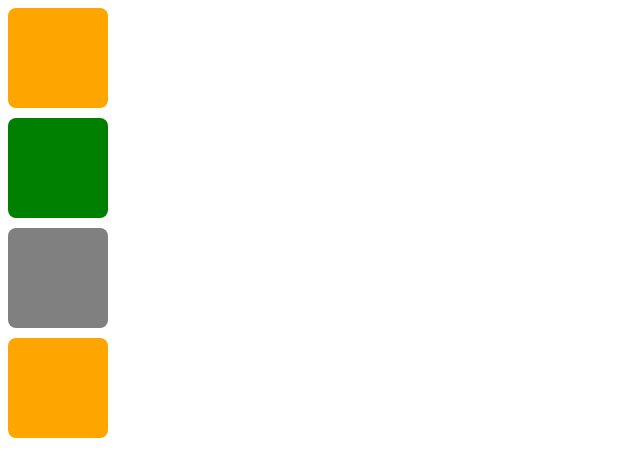
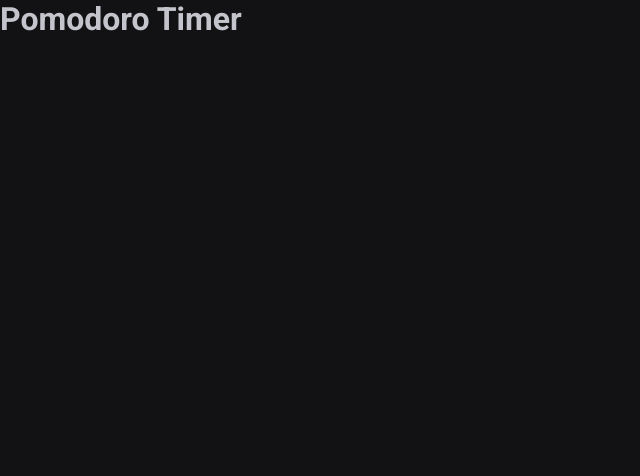
Before and after one commit to thullyoufrn/pomodoro-timer, a React (Vite) app: page / in a window 1280 px wide. Shown: the top 476 px of the page, without its empty margins (0-640 px from the left). Built offline with nearby package versions, Linux system fonts and the light colour scheme.

Commit message:
project structure configs

```diff
--- a/package.json
+++ b/package.json
@@ -6,7 +6,8 @@
   "scripts": {
     "dev": "vite",
     "build": "tsc && vite build",
-    "preview": "vite preview"
+    "preview": "vite preview",
+    "lint": "eslint src --ext .ts,.tsx"
   },
   "dependencies": {
     "react": "^18.2.0",
@@ -14,10 +15,12 @@
     "styled-components": "^5.3.8"
   },
   "devDependencies": {
+    "@rocketseat/eslint-config": "^1.2.0",
     "@types/react": "^18.0.27",
     "@types/react-dom": "^18.0.10",
     "@types/styled-components": "^5.1.26",
     "@vitejs/plugin-react": "^3.1.0",
+    "eslint": "^8.35.0",
     "typescript": "^4.9.3",
     "vite": "^4.1.0"
   }
--- a/src/App.tsx
+++ b/src/App.tsx
@@ -1,14 +1,14 @@
-import { ThemeProvider } from "styled-components";
-import { Card } from "./components/Card";
-import { defaultTheme } from "./styles/themes/default";
+import { ThemeProvider } from 'styled-components'
+import { GlobalStyle } from './styles/global'
+
+import { defaultTheme } from './styles/themes/default'
 
 export function App() {
   return (
     <ThemeProvider theme={defaultTheme}>
-      <Card variant="first"/>
-      <Card variant="second"/>
-      <Card variant="third"/>
-      <Card />
+      <h1>Pomodoro Timer</h1>
+
+      <GlobalStyle />
     </ThemeProvider>
   )
 }
--- a/src/components/Card.styles.ts
+++ /dev/null
@@ -1,16 +0,0 @@
-import styled, { css } from 'styled-components';
-
-export type CardVariant = 'first' | 'second' | 'third';
-
-interface CardComponentProps {
-  variant: CardVariant;
-}
-
-export const CardComponent = styled.div<CardComponentProps>`
-  height: 100px;
-  width: 100px;
-  border-radius: 8px;
-  margin-bottom: 10px;
-
-  background-color: ${props => props.theme[props.variant]};
-`
--- a/src/components/Card.tsx
+++ /dev/null
@@ -1,9 +0,0 @@
-import { CardComponent, CardVariant } from "./Card.styles";
-
-interface CardProps {
-  variant?: CardVariant;
-}
-
-export function Card({ variant = 'first' }: CardProps) {
-  return <CardComponent variant={variant}/>
-}
--- a/src/styles/global.ts
+++ b/src/styles/global.ts
@@ -0,0 +1,25 @@
+import { createGlobalStyle } from 'styled-components'
+
+export const GlobalStyle = createGlobalStyle`
+  * {
+    margin: 0;
+    padding: 0;
+    box-sizing: border-box;
+  }
+
+  :focus {
+    outline: 0;
+    box-shadow: 0 0 0 2px ${(props) => props.theme['green-500']};
+  }
+
+  body {
+    background: ${(props) => props.theme['gray-900']};
+    color: ${(props) => props.theme['gray-300']};
+  }
+
+  body, input, textarea, button {
+    font-family: 'Roboto', sans-serif;
+    font-weight: 400;
+    font-size: 1rem;
+  }
+`
--- a/src/styles/themes/default.ts
+++ b/src/styles/themes/default.ts
@@ -1,5 +1,21 @@
 export const defaultTheme = {
-  first: "orange",
-  second: "green",
-  third: "gray"
+  white: '#FFF',
+
+  'gray-100': '#E1E1E6',
+  'gray-300': '#C4C4CC',
+  'gray-400': '#8D8D99',
+  'gray-500': '#7C7C8A',
+  'gray-600': '#323238',
+  'gray-700': '#29292E',
+  'gray-800': '#202024',
+  'gray-900': '#121214',
+
+  'green-300': '#00B37E',
+  'green-500': '#00875F',
+  'green-700': '#015F43',
+
+  'red-500': '#AB222E',
+  'red-700': '#7A1921',
+
+  'yellow-500': '#FBA94C',
 }
```
Also changed, not shown: src/@types/styled.d.ts (+4 -4 lines), .eslintrc.json (added), 1 other file (tests, documents, lock files or other folders).
